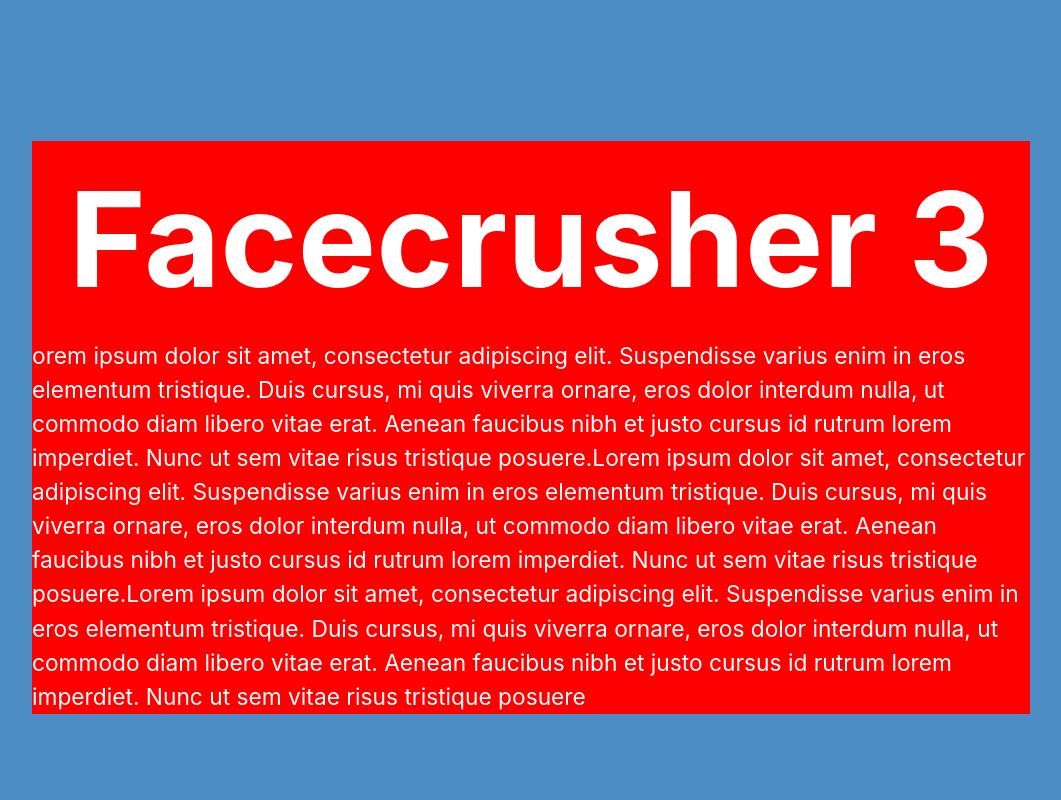
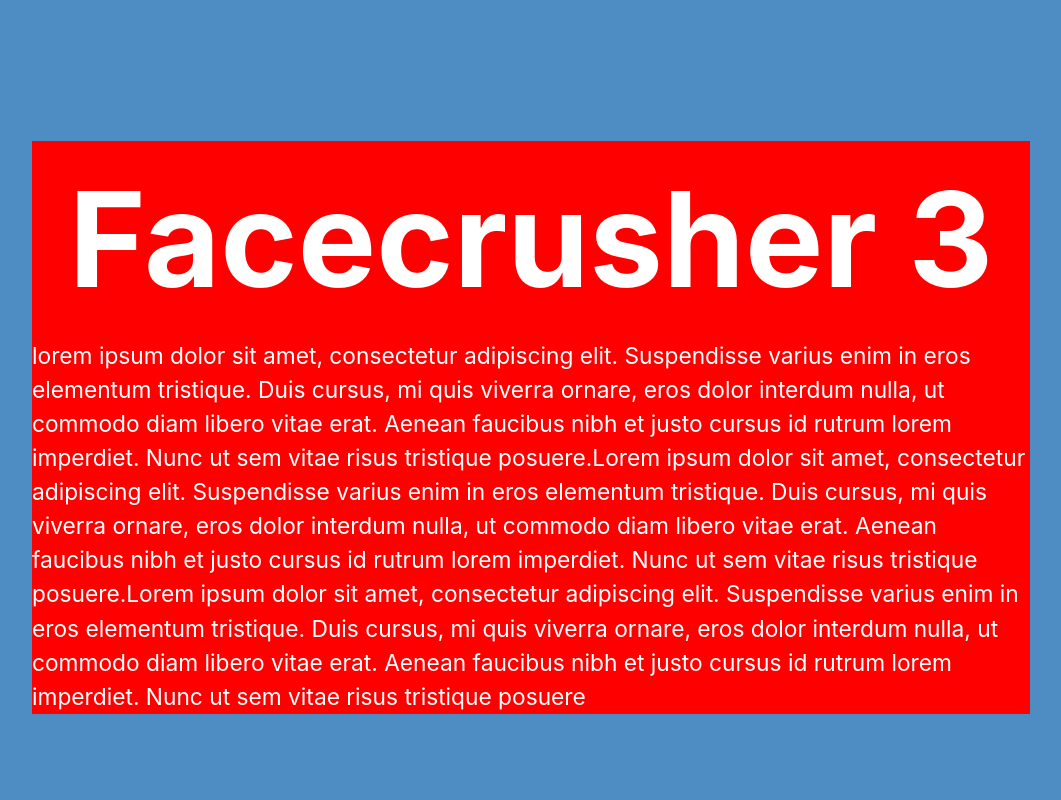
Before and after one commit to GabeFlavin/FC3, a website built with Vite: page index.html in a window 1280 px wide. Shown: the top 800 px of the page, without its empty margins (109-1170 px from the left). Built offline with nearby package versions, Linux system fonts and the light colour scheme; some packages are replaced by stand-ins of ours.

Commit message:
testing git commit

```diff
--- a/index.html
+++ b/index.html
@@ -10,7 +10,7 @@
     <section>
       <div class="hero">
         <h1>Facecrusher 3</h1>
-        <p>orem ipsum dolor sit amet, consectetur adipiscing elit. Suspendisse varius enim in eros elementum tristique. Duis cursus, mi quis viverra ornare, eros dolor interdum nulla, ut commodo diam libero vitae erat. Aenean faucibus nibh et justo cursus id rutrum lorem imperdiet. Nunc ut sem vitae risus tristique posuere.Lorem ipsum dolor sit amet, consectetur adipiscing elit. Suspendisse varius enim in eros elementum tristique. Duis cursus, mi quis viverra ornare, eros dolor interdum nulla, ut commodo diam libero vitae erat. Aenean faucibus nibh et justo cursus id rutrum lorem imperdiet. Nunc ut sem vitae risus tristique posuere.Lorem ipsum dolor sit amet, consectetur adipiscing elit. Suspendisse varius enim in eros elementum tristique. Duis cursus, mi quis viverra ornare, eros dolor interdum nulla, ut commodo diam libero vitae erat. Aenean faucibus nibh et justo cursus id rutrum lorem imperdiet. Nunc ut sem vitae risus tristique posuere</p>
+        <p>lorem ipsum dolor sit amet, consectetur adipiscing elit. Suspendisse varius enim in eros elementum tristique. Duis cursus, mi quis viverra ornare, eros dolor interdum nulla, ut commodo diam libero vitae erat. Aenean faucibus nibh et justo cursus id rutrum lorem imperdiet. Nunc ut sem vitae risus tristique posuere.Lorem ipsum dolor sit amet, consectetur adipiscing elit. Suspendisse varius enim in eros elementum tristique. Duis cursus, mi quis viverra ornare, eros dolor interdum nulla, ut commodo diam libero vitae erat. Aenean faucibus nibh et justo cursus id rutrum lorem imperdiet. Nunc ut sem vitae risus tristique posuere.Lorem ipsum dolor sit amet, consectetur adipiscing elit. Suspendisse varius enim in eros elementum tristique. Duis cursus, mi quis viverra ornare, eros dolor interdum nulla, ut commodo diam libero vitae erat. Aenean faucibus nibh et justo cursus id rutrum lorem imperdiet. Nunc ut sem vitae risus tristique posuere</p>
       </div>
     </section>
     <section>
```
